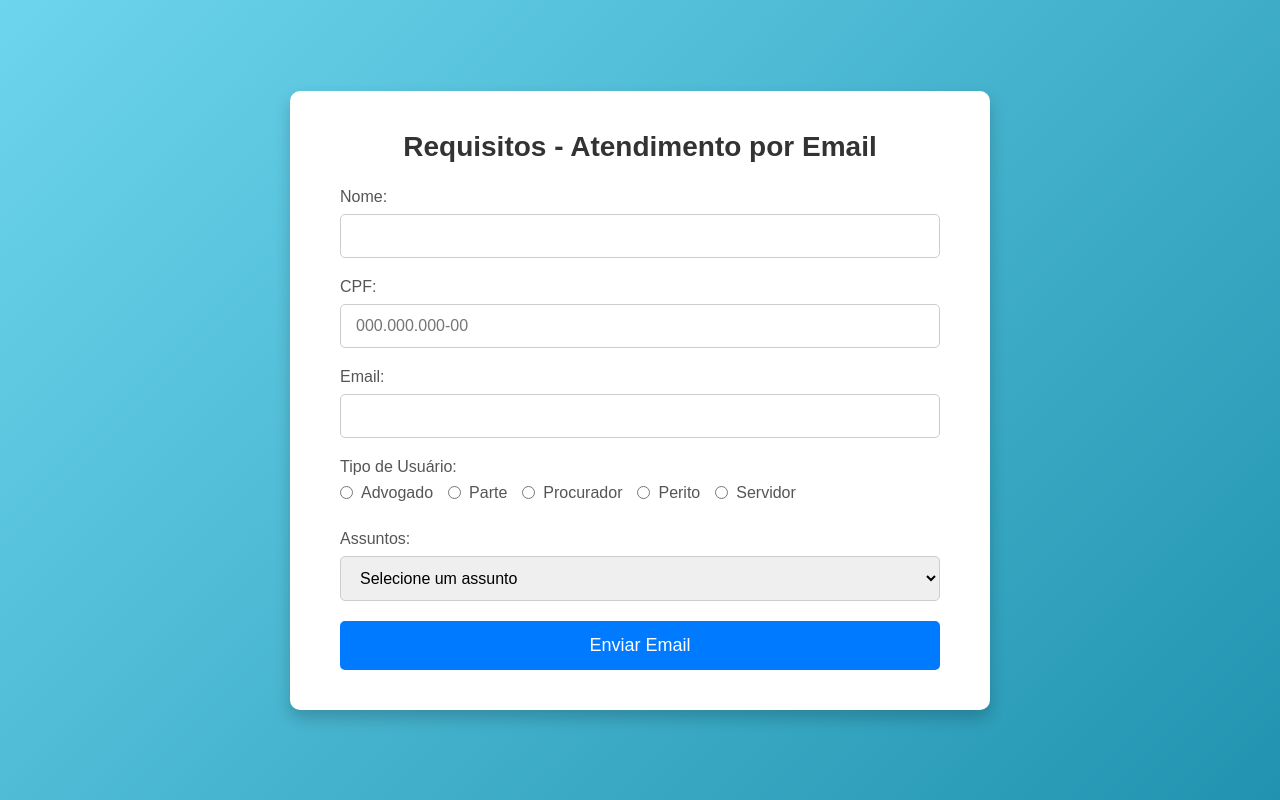
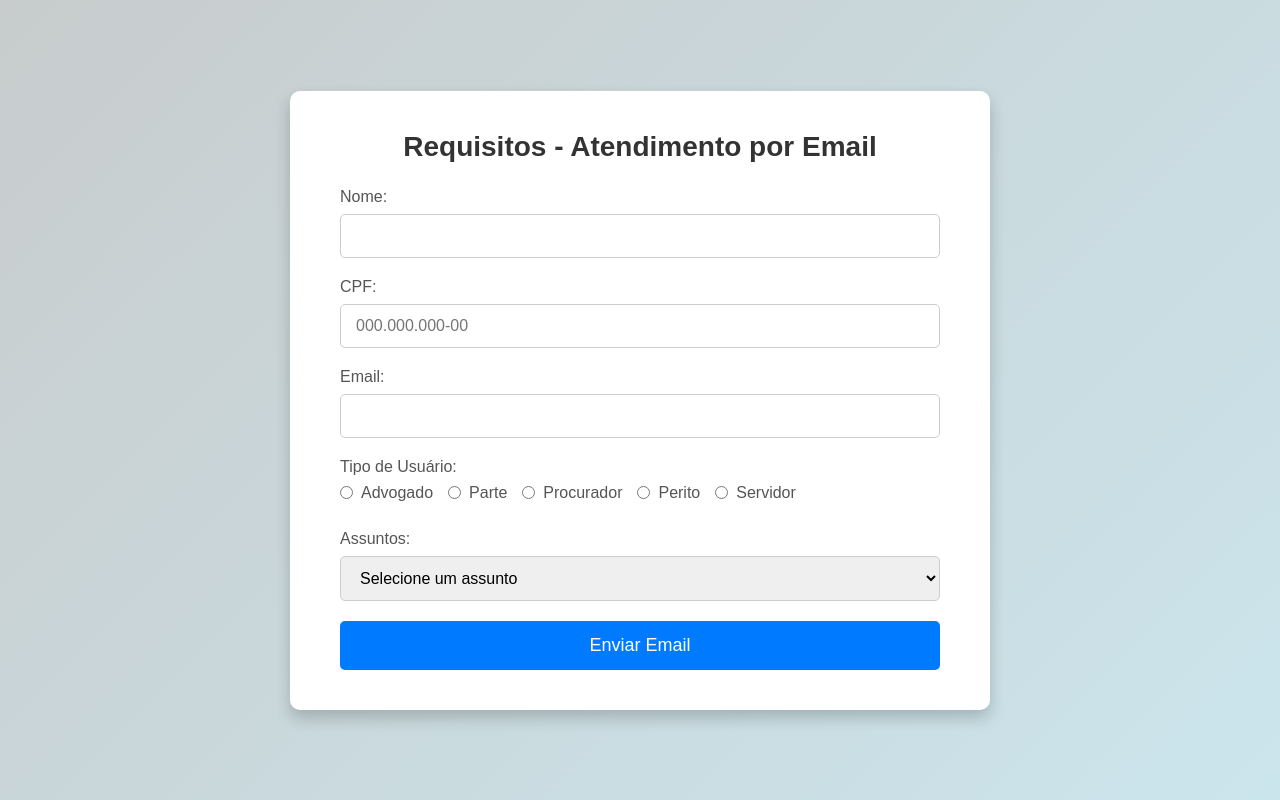
Before and after one commit to msribeiro2010/projeto-email-pje, a plain HTML site: page index.html in a window 1280 px wide. Drawn offline with Linux system fonts and the light colour scheme.

Commit message:
alterando as cores

```diff
--- a/style.css
+++ b/style.css
@@ -8,7 +8,7 @@
 body {
     font-family: Arial, sans-serif;
     /* Gradiente azul atrativo */
-    background: linear-gradient(135deg, #6dd5ed, #2193b0);
+    background: linear-gradient(135deg, #c8cccd, #cbe5ec);
     display: flex;
     justify-content: center;
     align-items: center;
```
